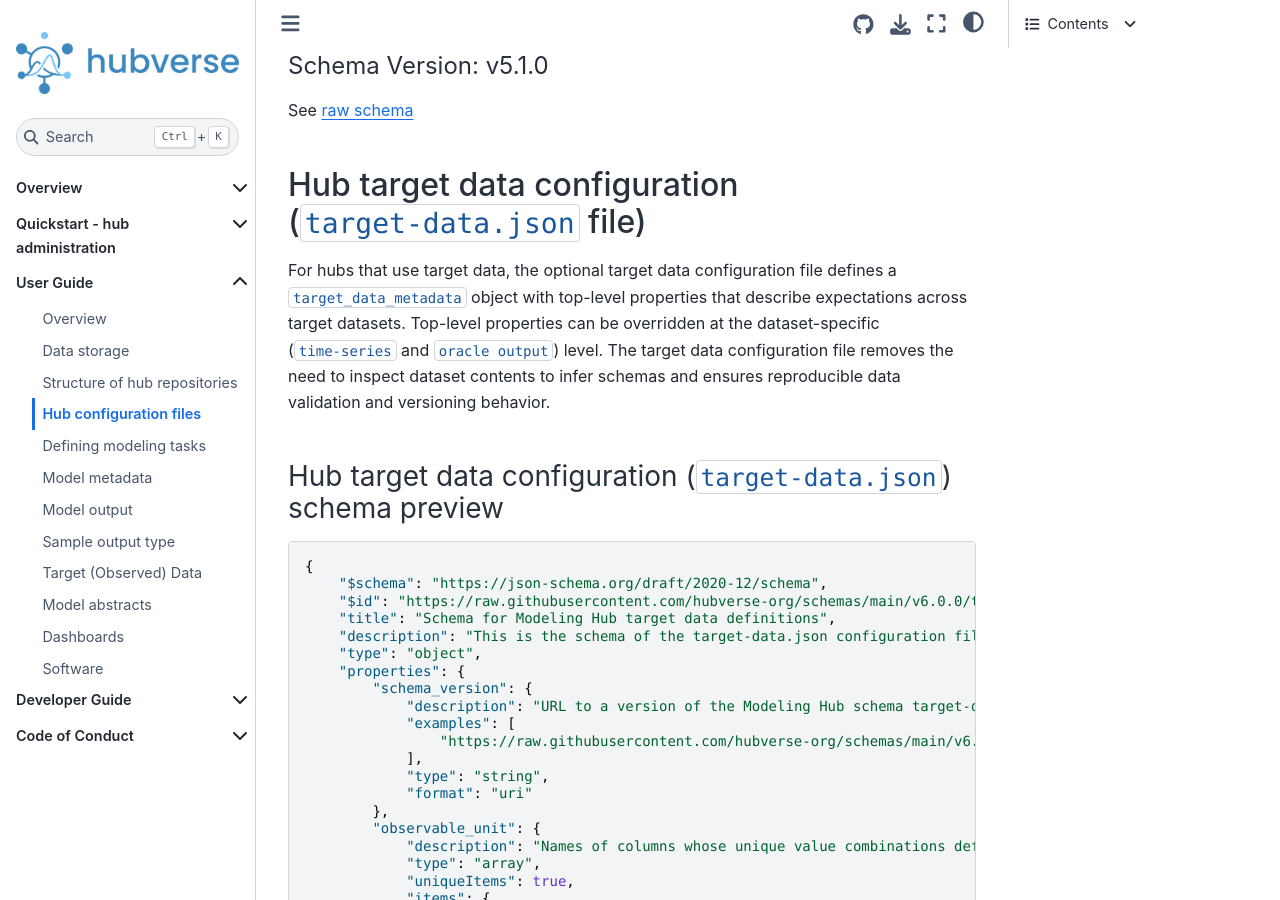
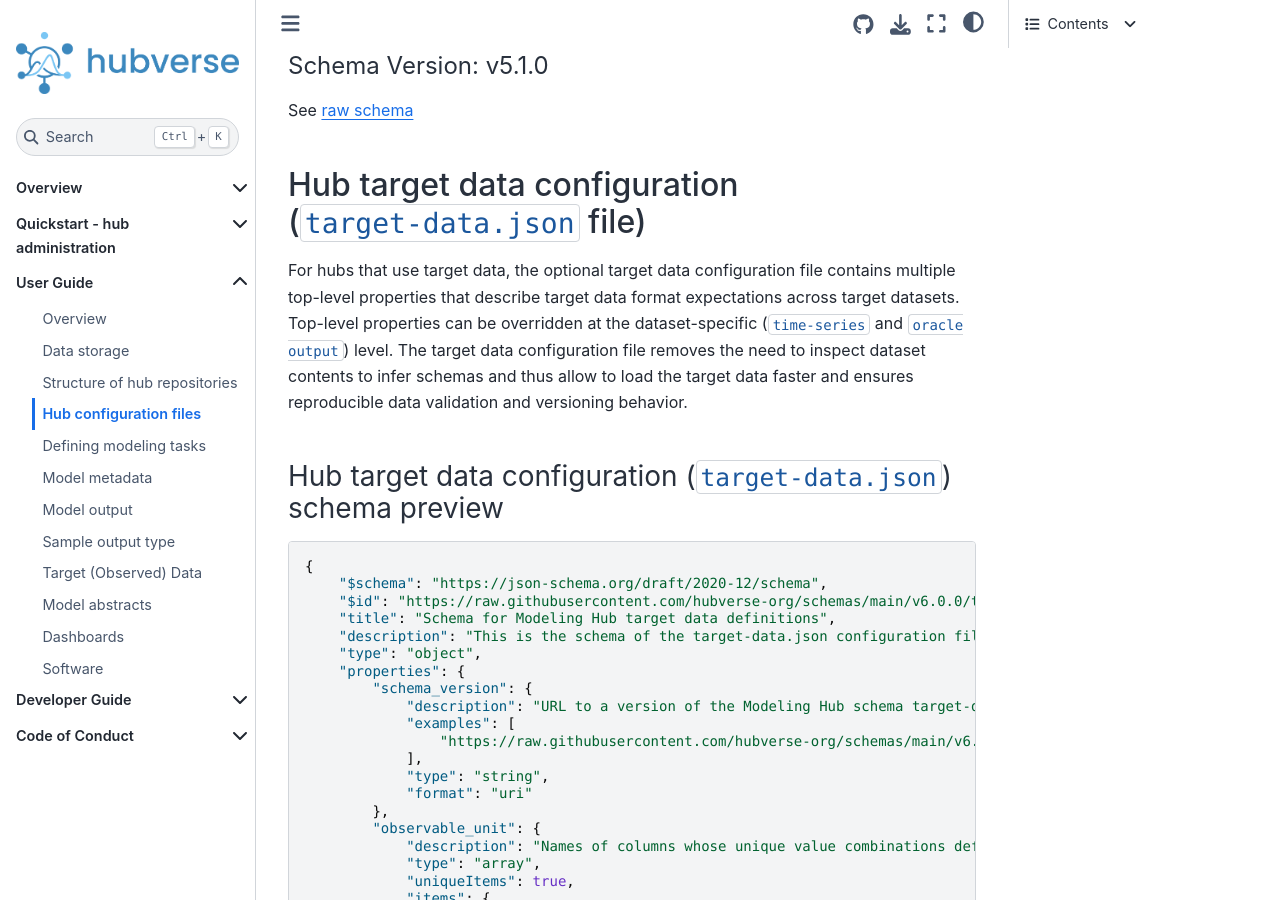
Before and after one commit to hubverse-org/hubDocs, a Sphinx documentation site: the page built from docs/source/user-guide/hub-config.md, in a window 1280 px wide and 900 px high, scrolled down 2367 px. Built offline with Sphinx 7.4.7 and the Sphinx Book theme 1.1.4, drawn with Linux system fonts in a browser that asks for light colours; comment, search, counter and statistics services are not loaded.

Commit message:
Update docs/source/user-guide/hub-config.md
Co-authored-by: Lucie Contamin <CONTAMIN@pitt.edu>

```diff
--- a/docs/source/user-guide/hub-config.md
+++ b/docs/source/user-guide/hub-config.md
@@ -57,7 +57,7 @@
 
 ## Hub target data configuration (`target-data.json` file)
 
-For hubs that use target data, the optional target data configuration file defines a `target_data_metadata` object with top-level properties that describe expectations across target datasets. Top-level properties can be overridden at the dataset-specific (`time-series` and `oracle output`) level. The target data configuration file removes the need to inspect dataset contents to infer schemas and ensures reproducible data validation and versioning behavior.
+For hubs that use target data, the optional target data configuration file contains multiple top-level properties that describe target data format expectations across target datasets. Top-level properties can be overridden at the dataset-specific (`time-series` and `oracle output`) level. The target data configuration file removes the need to inspect dataset contents to infer schemas and thus allow to load the target data faster and ensures reproducible data validation and versioning behavior.
 
 (target-data-config)=
 ### Hub target data configuration (`target-data.json`) schema preview
```
